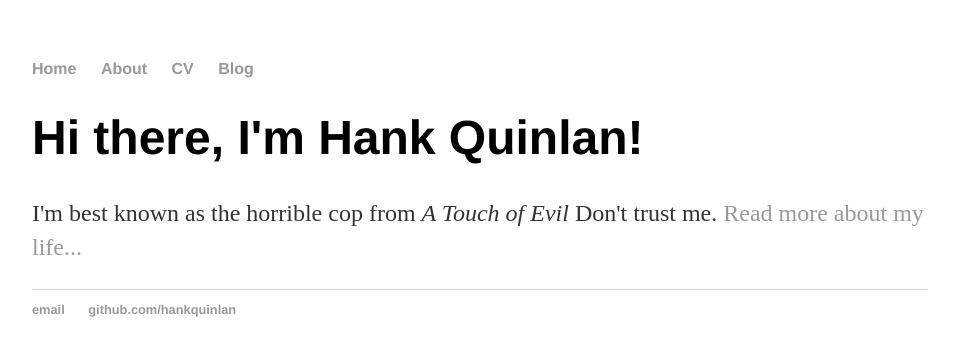
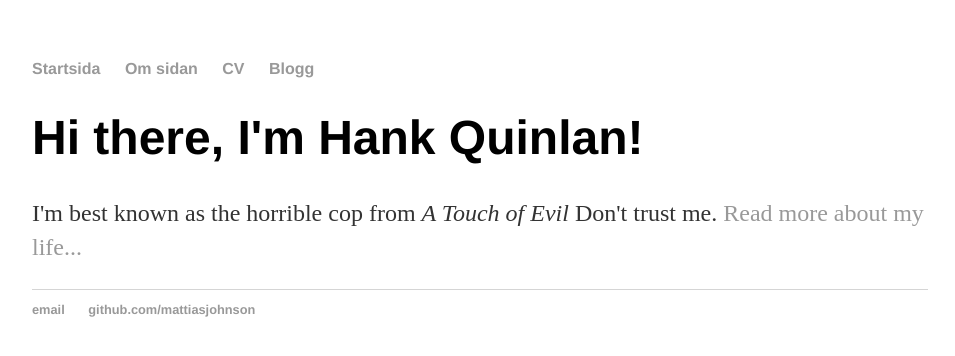
Before and after one commit to mattiasJohnson/mattiasjohnson.github.io, a Jekyll site: the page built from index.html, in a window 1280 px wide. Shown: the top 356 px of the page, without its empty margins (160-1115 px from the left). Built offline with Jekyll 4.4.1, drawn with Linux system fonts in a browser that asks for light colours.

Commit message:
Update default.html

```diff
--- a/_layouts/default.html
+++ b/_layouts/default.html
@@ -8,10 +8,10 @@
 		<body>
 			<nav>
 	    		<ul>
-	        		<li><a href="/">Home</a></li>
-		        	<li><a href="/about">About</a></li>
+	        		<li><a href="/">Startsida</a></li>
+		        	<li><a href="/about">Om sidan</a></li>
 	        		<li><a href="/cv">CV</a></li>
-	        		<li><a href="/blog">Blog</a></li>
+	        		<li><a href="/blog">Blogg</a></li>
 	    		</ul>
 			</nav>
 			<div class="container">
@@ -21,8 +21,8 @@
 			</div><!-- /.container -->
 			<footer>
 	    		<ul>
-	        		<li><a href="mailto:hankquinlanhub@gmail.com">email</a></li>
-	        		<li><a href="https://github.com/hankquinlan">github.com/hankquinlan</a></li>
+	        		<li><a href="mailto:mattias01001010@gmail.com">email</a></li>
+	        		<li><a href="https://github.com/mattiasjohnson">github.com/mattiasjohnson</a></li>
 				</ul>
 			</footer>
 		</body>
```
